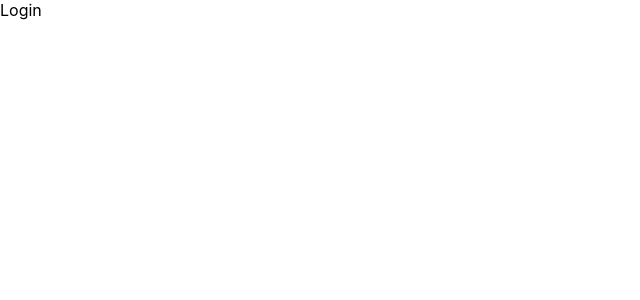
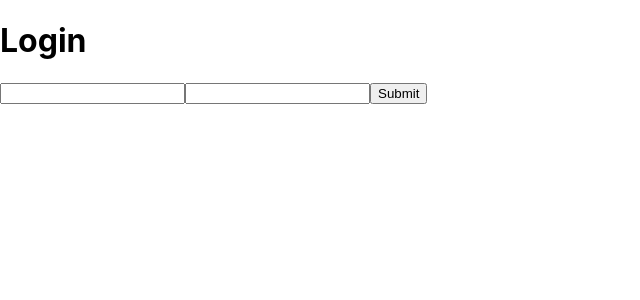
Before and after one commit to reneecruz/shop-app-client, a React (Create React App) app: page /login in a window 1280 px wide. Shown: the top 300 px of the page, without its empty margins (0-640 px from the left). Built offline with nearby package versions, Linux system fonts and the light colour scheme.

Commit message:
added Redux folders

```diff
--- a/src/Pages/Login.js
+++ b/src/Pages/Login.js
@@ -3,12 +3,41 @@ import React, { Component } from 'react';
 
 class Login extends Component {
 
-    render() {
-        return (
-            <div>Login</div>
-        )
+        state = {
+            username: '',
+            password: ''
+          };
 
-    }
+          handleChange = e => this.setState({ [e.target.name]: e.target.value });
+
+          handleSubmit = e => {
+            e.preventDefault();
+            this.props.loginUserToAPI(this.state);
+          };
+
+          render() {
+            const { username, password } = this.state;
+            return (
+              <>
+                <h1>Login</h1>
+                <form onSubmit={this.handleSubmit}>
+                  <input
+                    type="text"
+                    name="username"
+                    value={username}
+                    onChange={this.handleChange}
+                  />
+                  <input
+                    type="text"
+                    name="password"
+                    value={password}
+                    onChange={this.handleChange}
+                  />
+                  <input type="submit" />
+                </form>
+              </>
+            );
+          }
 
 }
 
--- /dev/null
+++ b/src/Redux/store.js
@@ -0,0 +1,5 @@
+import { createStore, applyMiddleware } from 'redux';
+import thunk from 'redux-thunk';
+import rootReducer from './reducers/rootReducer';
+
+export default createStore(rootReducer, applyMiddleware(thunk));
```
Also changed, not shown: src/Redux/Actions/userActions.js (added, +10 -0 lines), src/Redux/Reducers/rootReducer.js (added), src/Redux/Reducers/usersReducer.js (added).
